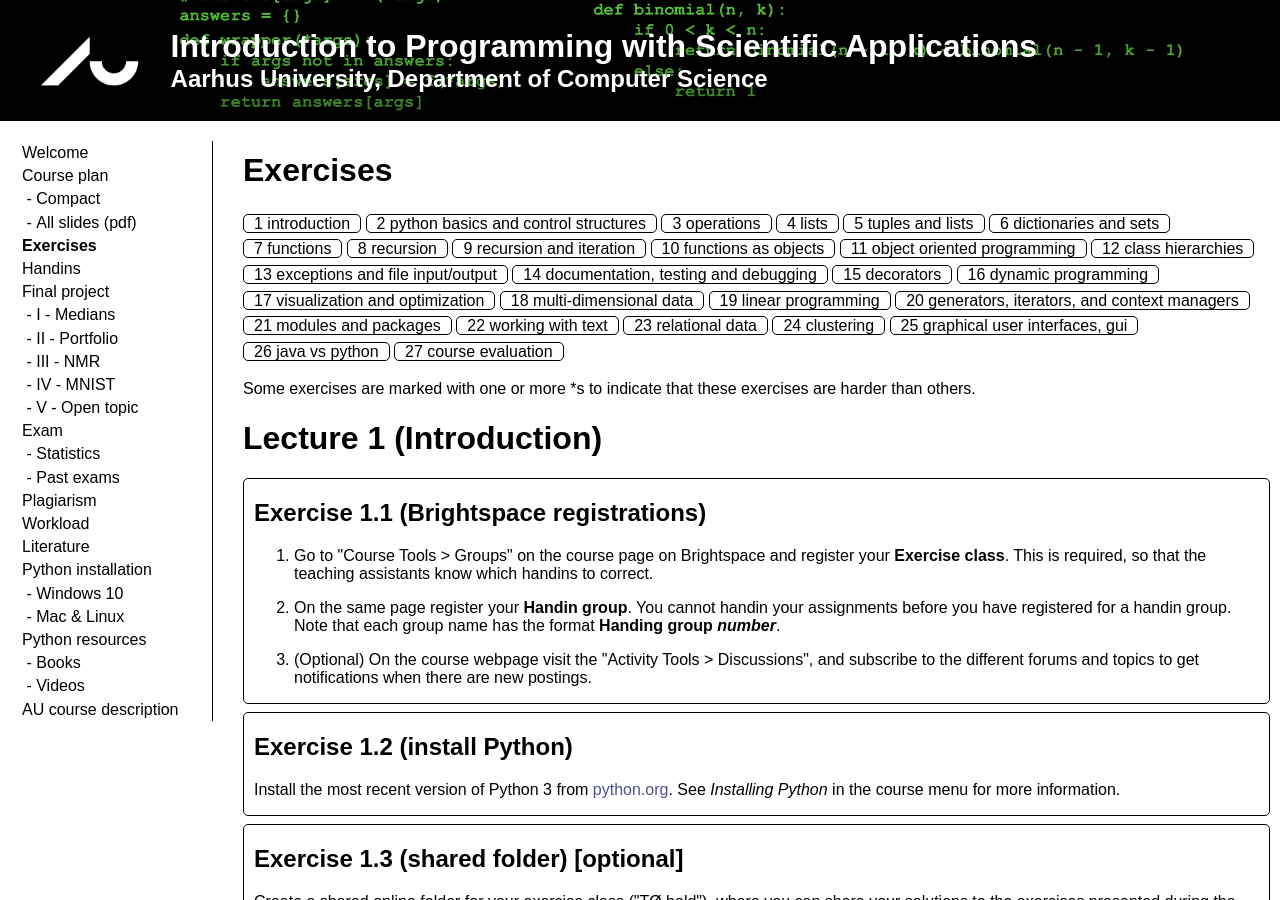
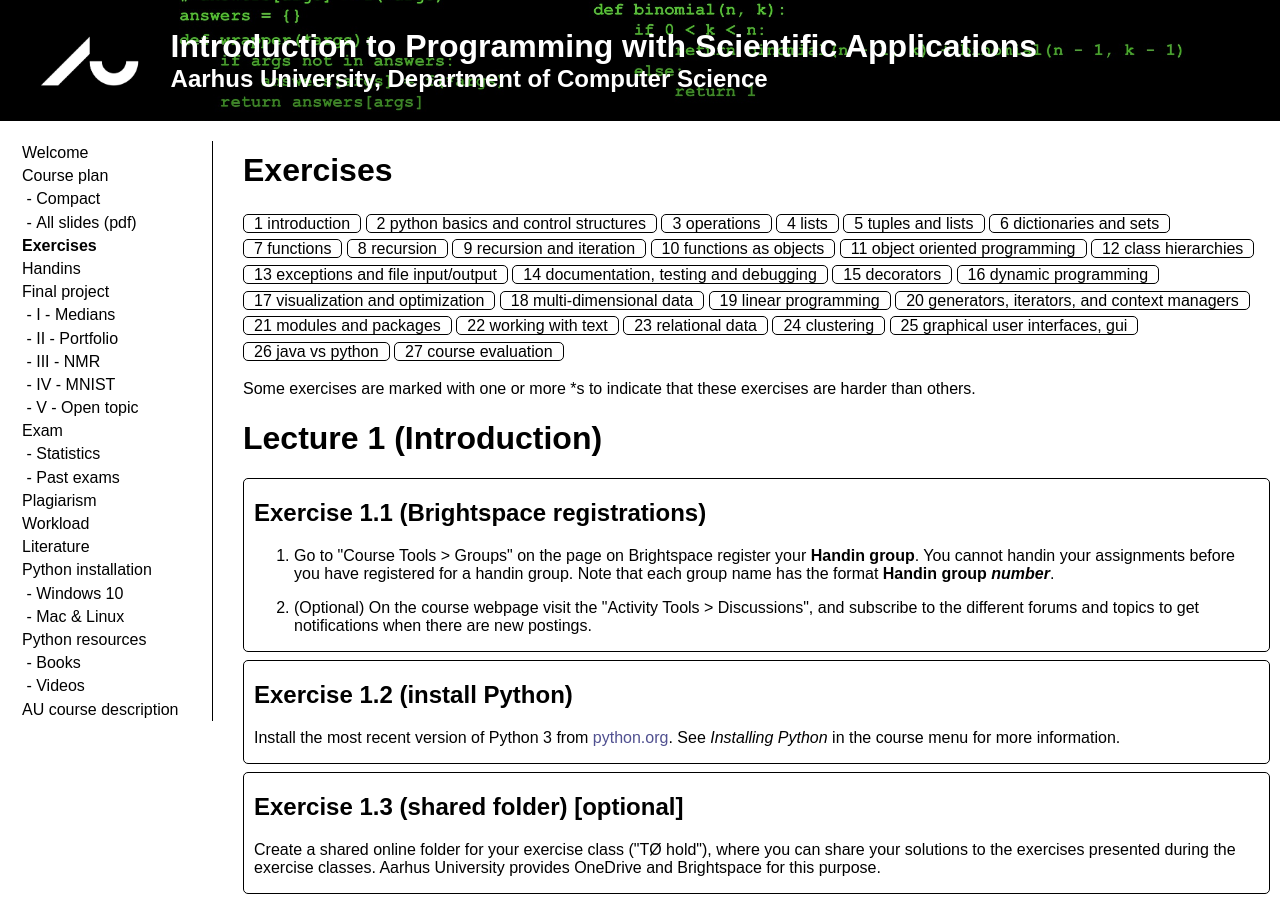
Before and after one commit to gsbrodal/gsbrodal.github.io, a Jekyll site: the page built from ipsa/exercises.html, in a window 1280 px wide and 900 px high. Built offline with Jekyll 4.4.1, drawn with Linux system fonts in a browser that asks for light colours; some of the changed text lies outside the part shown.

```diff
--- a/ipsa/exercises.html
+++ b/ipsa/exercises.html
@@ -45,15 +45,9 @@
 <h2>Exercise 1.1 (Brightspace registrations)</h2>
 <ol>
 <li>
-<p>Go to "Course Tools &gt; Groups" on the course page on Brightspace
-    and register your <strong>Exercise class</strong>.
-    This is required, so that the teaching assistants know which handins to correct.</p>
-</li>
-<li>
-<p>On the same page register your <strong>Handin group</strong>.
+<p>Go to "Course Tools &gt; Groups" on the page on Brightspace register your <strong>Handin group</strong>.
     You cannot handin your assignments before you have registered for a handin group.
-    Note that each group name has the format
-    <strong>Handing group <em>number</em></strong>.</p>
+    Note that each group name has the format <strong>Handin group <em>number</em></strong>.</p>
 </li>
 <li>
 <p>(Optional) On the course webpage visit the "Activity Tools &gt; Discussions", and subscribe
@@ -278,7 +272,7 @@
 
     <span class="c1"># insert your code here</span>
 
-    <span class="nb">print</span><span class="p">(</span><span class="s1">&#39;range(</span><span class="si">%s</span><span class="s1">,</span><span class="si">%s</span><span class="s1">,</span><span class="si">%s</span><span class="s1">)[</span><span class="si">%s</span><span class="s1">:</span><span class="si">%s</span><span class="s1">:</span><span class="si">%s</span><span class="s1">] =&#39;</span> <span class="o">%</span> <span class="p">(</span><span class="n">x</span><span class="p">,</span> <span class="n">y</span><span class="p">,</span> <span class="n">z</span><span class="p">,</span> <span class="n">i</span><span class="p">,</span> <span class="n">j</span><span class="p">,</span> <span class="n">k</span><span class="p">),</span> <span class="n">r</span><span class="p">)</span>
+    <span class="nb">print</span><span class="p">(</span><span class="sa">f</span><span class="s1">&#39;range(</span><span class="si">{</span><span class="n">x</span><span class="si">}</span><span class="s1">, </span><span class="si">{</span><span class="n">y</span><span class="si">}</span><span class="s1">, </span><span class="si">{</span><span class="n">z</span><span class="si">}</span><span class="s1">)[</span><span class="si">{</span><span class="n">i</span><span class="si">}</span><span class="s1">:</span><span class="si">{</span><span class="n">j</span><span class="si">}</span><span class="s1">:</span><span class="si">{</span><span class="n">k</span><span class="si">}</span><span class="s1">] = </span><span class="si">{</span><span class="n">r</span><span class="si">}</span><span class="s1">&#39;</span><span class="p">)</span>
 
     <span class="k">if</span> <span class="n">r</span> <span class="o">!=</span> <span class="nb">range</span><span class="p">(</span><span class="n">a</span><span class="p">,</span> <span class="n">b</span><span class="p">,</span> <span class="n">c</span><span class="p">):</span>
         <span class="nb">print</span><span class="p">(</span><span class="s1">&#39;Wrong range: a b c =&#39;</span><span class="p">,</span> <span class="n">a</span><span class="p">,</span> <span class="n">b</span><span class="p">,</span> <span class="n">c</span><span class="p">)</span>
@@ -1218,7 +1212,7 @@
 converted into a new string, with the output put into a 'box' (see example below).  You can assume that the string returned by a function only consist of a single line of text, i.e. the string does not contain <code>'\n'</code>.</p>
 <div class="codehilite"><pre><span></span><code><span class="nv">@BoxIt</span><span class="w"></span>
 <span class="n">def</span><span class="w"> </span><span class="n">plus</span><span class="p">(</span><span class="n">x</span><span class="p">,</span><span class="w"> </span><span class="n">y</span><span class="p">)</span><span class="err">:</span><span class="w"></span>
-<span class="w">    </span><span class="k">return</span><span class="w"> </span><span class="s1">&#39;The sum of %s and %s is %s&#39;</span><span class="w"> </span><span class="o">%</span><span class="w"> </span><span class="p">(</span><span class="n">x</span><span class="p">,</span><span class="w"> </span><span class="n">y</span><span class="p">,</span><span class="w"> </span><span class="n">x</span><span class="w"> </span><span class="o">+</span><span class="w"> </span><span class="n">y</span><span class="p">)</span><span class="w"></span>
+<span class="w">    </span><span class="k">return</span><span class="w"> </span><span class="n">f</span><span class="s1">&#39;The sum of {x} and {y} is {x + y}&#39;</span><span class="w"></span>
 
 <span class="k">print</span><span class="p">(</span><span class="n">plus</span><span class="p">(</span><span class="mi">3</span><span class="p">,</span><span class="mi">4</span><span class="p">))</span><span class="w"></span>
 </code></pre></div>
@@ -1239,7 +1233,7 @@
 <span class="nv">@BoxIt</span><span class="w"></span>
 <span class="nv">@BoxIt</span><span class="w"></span>
 <span class="n">def</span><span class="w"> </span><span class="n">plus</span><span class="p">(</span><span class="n">x</span><span class="p">,</span><span class="w"> </span><span class="n">y</span><span class="p">)</span><span class="err">:</span><span class="w"></span>
-<span class="w">    </span><span class="k">return</span><span class="w"> </span><span class="s1">&#39;%s + %s = %s&#39;</span><span class="w"> </span><span class="o">%</span><span class="w"> </span><span class="p">(</span><span class="n">x</span><span class="p">,</span><span class="w"> </span><span class="n">y</span><span class="p">,</span><span class="w"> </span><span class="n">x</span><span class="o">+</span><span class="n">y</span><span class="p">)</span><span class="w"></span>
+<span class="w">    </span><span class="k">return</span><span class="w"> </span><span class="n">f</span><span class="s1">&#39;{x} + {y} = {x + y}&#39;</span><span class="w"></span>
 
 <span class="k">print</span><span class="p">(</span><span class="n">test</span><span class="p">())</span><span class="w"></span>
 <span class="k">print</span><span class="p">(</span><span class="n">plus</span><span class="p">(</span><span class="mi">3</span><span class="p">,</span><span class="w"> </span><span class="mi">4</span><span class="p">))</span><span class="w"></span>
```
Also changed, not shown: 5 other files.
